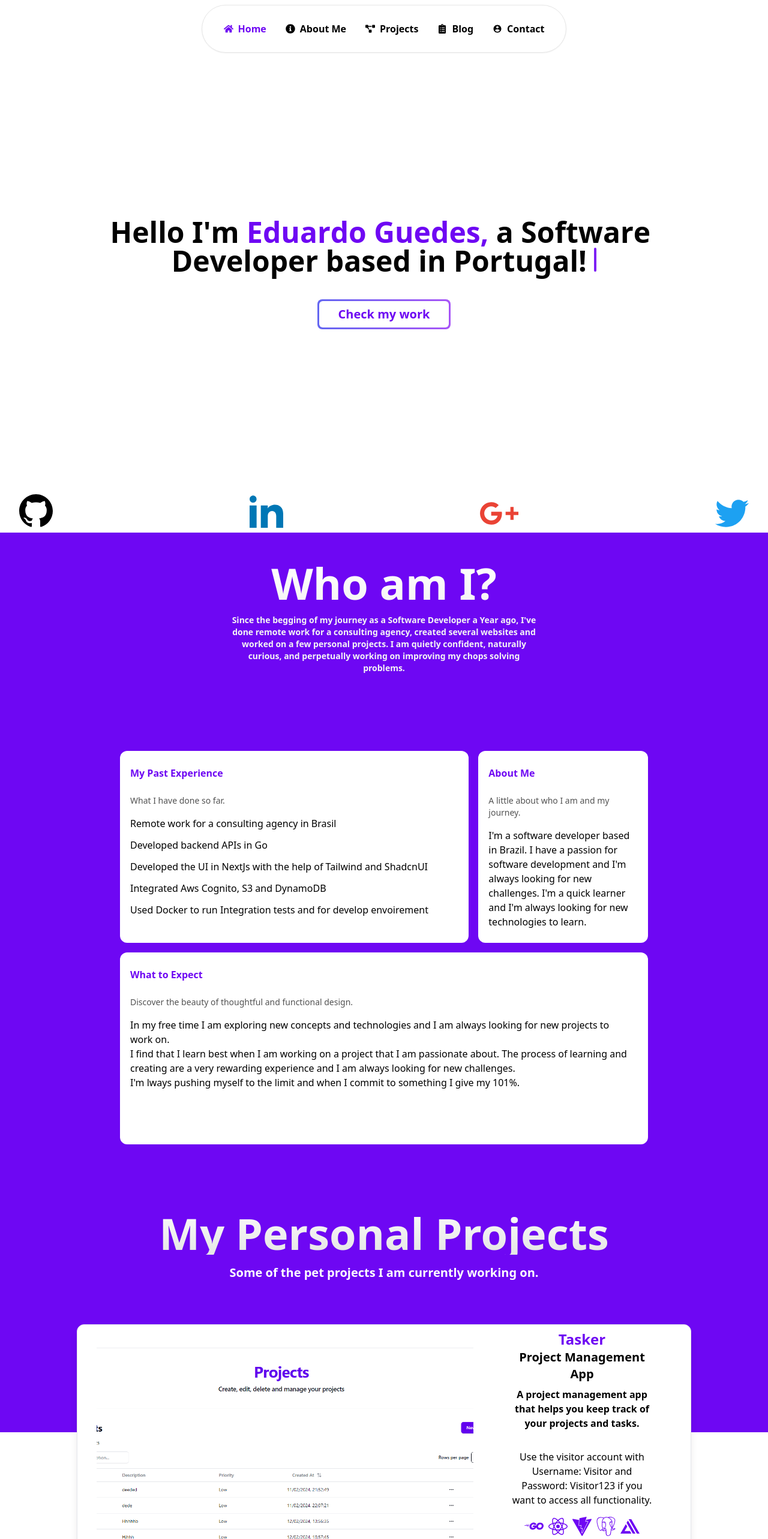
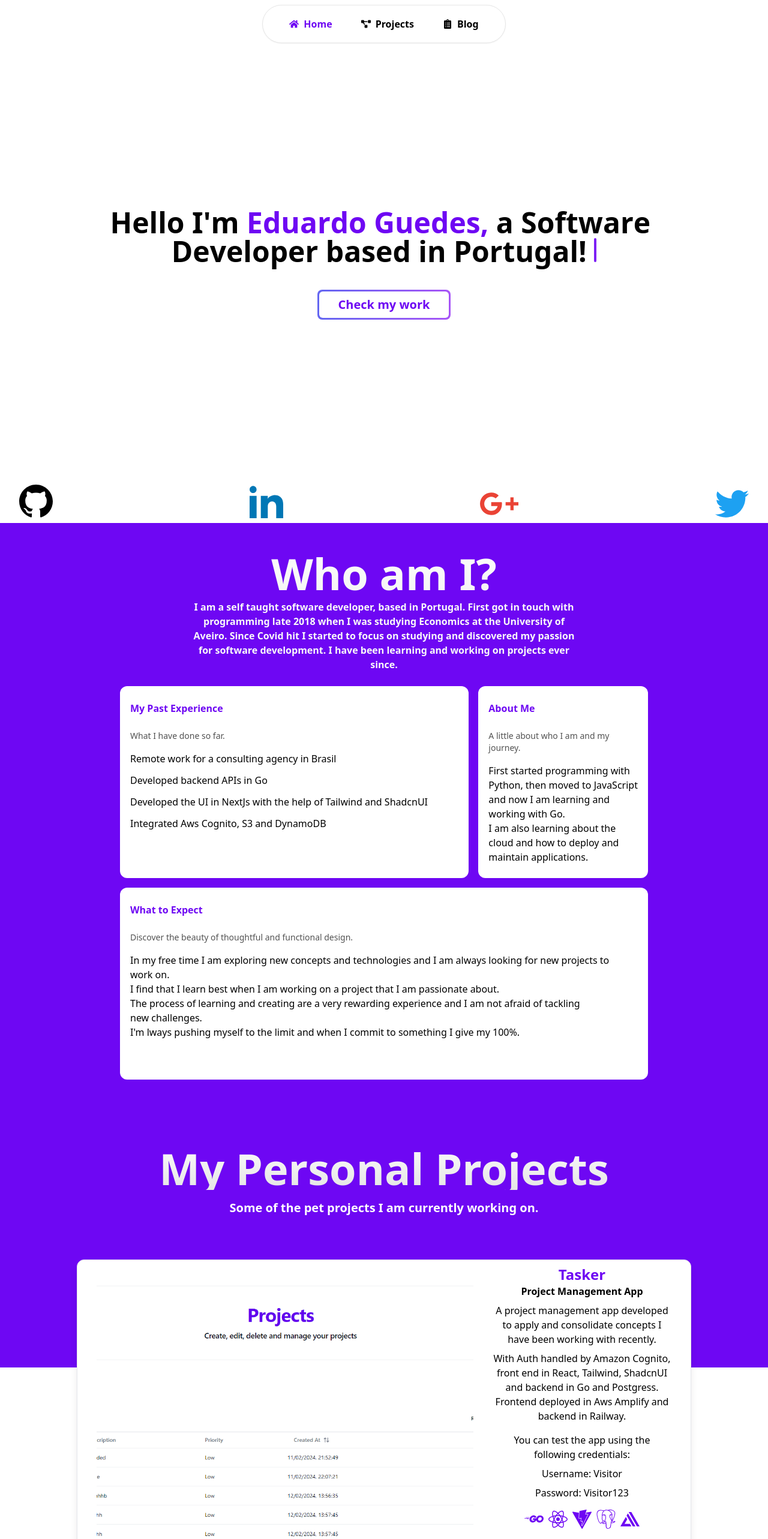
Before and after one commit to Desgue/portfolio, a React (Vite) app: page /home in a window 1280 px wide. Shown: the top 2566 px of the page at 60% size. Built offline with nearby package versions, Linux system fonts and the light colour scheme.

Commit message:
refactor: remove pages change home text

```diff
--- a/src/components/ContactForm.tsx
+++ b/src/components/ContactForm.tsx
@@ -41,7 +41,7 @@ const ContactForm = () => {
       })
   return (
     <Form {...form}>
-      <form onSubmit={form.handleSubmit(onSubmitHandler)} className="space-y-8">
+      <form onSubmit={form.handleSubmit(onSubmitHandler)} className="space-y-8 w-full">
         <FormField
           control={form.control}
           name="name"
@@ -85,7 +85,7 @@ const ContactForm = () => {
             </FormItem>
           )}
         />
-        <Button className="w-[420px] border-[#6E07F3]  text-[#6E07F3] font-medium  hover:bg-[#6E07F3] hover:text-white" variant="outline">Submit</Button>
+        <Button className="w-full border-[#6E07F3]  text-[#6E07F3] font-medium  hover:bg-[#6E07F3] hover:text-white" variant="outline">Submit</Button>
       </form>
     </Form>
   )
--- a/src/components/nav.tsx
+++ b/src/components/nav.tsx
@@ -1,8 +1,7 @@
 import React from 'react'
 import { NavLink} from "react-router-dom"
 import { CgMenuGridO } from "react-icons/cg";
-import { FaHome, FaInfoCircle, FaProjectDiagram, FaClipboardList } from "react-icons/fa";
-import { IoMdContact } from "react-icons/io";
+import { FaHome,  FaProjectDiagram, FaClipboardList } from "react-icons/fa";
 import {
   DropdownMenu,
   DropdownMenuContent,
@@ -23,7 +22,7 @@ export default Nav
 
 const LargeNav = () => {
   return (
-    <nav className='hidden lg:flex gap-8 justify-center h-20 w-1/2  mx-auto items-center border-neutral-200 border rounded-full shadow-sm bg-white'>
+    <nav className='hidden lg:flex gap-12 justify-center h-16 w-1/3  mx-auto items-center border-neutral-200 border rounded-full shadow-sm bg-white'>
     <NavLink
       to="/home"
       className={({ isActive, isPending }) =>
@@ -36,14 +35,6 @@ const LargeNav = () => {
       <FaHome/> Home
     </NavLink>
 
-    <NavLink to="/about" className={({ isActive, isPending }) =>
-        [
-          isActive ? "!text-[#6E07F3] " : "",
-          isPending ? "text-black " : "",
-        ].join(" text-base font-semibold  hover:text-[#6E07F3] flex gap-2 items-center ", )
-      }>
-       <FaInfoCircle /> About Me
-    </NavLink>
 
     <NavLink to="/projects" className={({ isActive, isPending }) =>
         [
@@ -63,14 +54,7 @@ const LargeNav = () => {
       <FaClipboardList /> Blog
     </NavLink>
 
-    <NavLink to="/contact" className={({ isActive, isPending }) =>
-        [
-          isActive ? "!text-[#6E07F3] " : "",
-          isPending ? "text-black " : "",
-        ].join(" text-base font-semibold  hover:text-[#6E07F3] flex gap-2 items-center ", )
-      }>
-        <IoMdContact /> Contact
-    </NavLink>
+
 
   </nav>
   )
@@ -99,17 +83,6 @@ const SmallNav = () => {
           </DropdownMenuItem>
 
           <DropdownMenuItem>
-            <NavLink to="/about" className={({ isActive, isPending }) =>
-                [
-                  isActive ? "!text-[#6E07F3] " : "",
-                  isPending ? "text-black " : "",
-                ].join(" text-base font-semibold  hover:text-[#6E07F3] flex gap-2 items-center ", )
-              }>
-               <FaInfoCircle /> About Me
-            </NavLink>
-          </DropdownMenuItem>
-
-          <DropdownMenuItem>
             <NavLink to="/projects" className={({ isActive, isPending }) =>
                 [
                   isActive ? "!text-[#6E07F3] " : "",
@@ -130,17 +103,6 @@ const SmallNav = () => {
               <FaClipboardList /> Blog
             </NavLink>
           </DropdownMenuItem>
-
-          <DropdownMenuItem>
-            <NavLink to="/contact" className={({ isActive, isPending }) =>
-                [
-                  isActive ? "!text-[#6E07F3] " : "",
-                  isPending ? "text-black " : "",
-                ].join(" text-base font-semibold  hover:text-[#6E07F3] flex gap-2 items-center ", )
-              }>
-                <IoMdContact /> Contact
-            </NavLink>
-          </DropdownMenuItem>
         </DropdownMenuContent>
       </DropdownMenu>
 
--- a/src/pages/about/About.tsx
+++ /dev/null
@@ -1,12 +0,0 @@
-import Nav from "@/components/nav"
-
-const About = () => {
-  return (
-    <>
-    <Nav />
-    <div>About</div>
-    </>
-  )
-}
-
-export default About
--- a/src/pages/contact/Contact.tsx
+++ /dev/null
@@ -1,11 +0,0 @@
-import Nav from "@/components/nav"
-const Contact = () => {
-  return (
-    <>
-    <Nav />
-    <div>Contact</div>
-    </>
-  )
-}
-
-export default Contact
--- a/src/pages/home/About.tsx
+++ b/src/pages/home/About.tsx
@@ -11,17 +11,16 @@ const Contacts = () => {
 
 <div className="h-full w-full bg-[#6E07F3] relative flex flex-col items-center justify-center antialiased">
       <div className="max-w-2xl mx-auto p-4">
-        <h1 className="relative z-10 text-lg md:text-7xl bg-clip-text text-transparent bg-gradient-to-b from-white to-neutral-100 text-center font-sans font-bold mt-8">
+        <h1 className="relative z-10 text-lg md:text-7xl bg-clip-text text-transparent bg-gradient-to-b from-white to-neutral-100 text-center font-sans font-bold pt-8">
           Who am I?
         </h1>
         <p></p>
-        <p className="text-neutral-100 font-semibold outline-8 max-w-lg mx-auto my-4 text-sm text-center relative z-10">
-        Since the begging of my journey as a Software Developer a Year ago, I've done remote work for a consulting
-        agency, created several websites and worked on a few personal projects.
-        I am quietly confident, naturally curious, and perpetually working on improving my chops solving problems.
+        <p className="text-neutral-50 font-bold outline-2  my-2 text-base text-center">
+          I am a self taught software developer, based in Portugal. First got in touch with programming late 2018 when I was studying Economics at the University of Aveiro.
+          Since Covid hit I started to focus on studying and discovered my passion for software development. I have been learning and working on projects ever since.
         </p>
       </div>
-      <BentoGrid className="max-w-4xl mx-auto md:auto-rows-[20rem] mt-24">
+      <BentoGrid className="max-w-4xl mx-auto md:auto-rows-[20rem] ">
       {items.map((item, i) => (
         <BentoGridItem
           key={i}
@@ -47,9 +46,9 @@ export default Contacts
   <div className="flex flex-1 w-full h-full min-h-[6rem] rounded-xl   dark:bg-dot-white/[0.2] bg-dot-black/[0.2] [mask-image:radial-gradient(ellipse_at_center,white,transparent)]  border border-transparent dark:border-white/[0.2] bg-neutral-100 dark:bg-black"></div>
 ); */
 const About = () => (
-  <div className="flex flex-1 w-full h-full min-h-[6rem] rounded-lg font-medium text-md text-pretty ">
-    I'm a software developer based in Brazil. I have a passion for software development and I'm always looking for new challenges.
-    I'm a quick learner and I'm always looking for new technologies to learn.
+  <div className="w-full h-full min-h-[6rem] rounded-lg font-medium text-md text-pretty ">
+      <p>First started programming with Python, then moved to JavaScript and now I am learning and working with Go. </p>
+      <p>I am also learning about the cloud and how to deploy and maintain applications.</p>
   </div>
 );
 
@@ -60,7 +59,6 @@ const PastExperience = () => (
       <li>Developed backend APIs in Go</li>
       <li>Developed the UI in NextJs with the help of Tailwind and ShadcnUI</li>
       <li>Integrated Aws Cognito, S3 and DynamoDB</li>
-      <li>Used Docker to run Integration tests and for develop envoirement </li>
     </ul>
   </div>
 );
@@ -70,9 +68,11 @@ const Expect = () => (
     <p>In my free time I am exploring new concepts and technologies and I am always looking for new projects to work on. </p>
     <p>
       I find that I learn best when I am working on a project that I am passionate about.
-      The process of learning and creating are a very rewarding experience and I am always looking for new challenges.
     </p>
-    <p>I'm lways pushing myself to the limit and when I commit to something I give my 101%.  </p>
+    <p>
+      The process of learning and creating are a very rewarding experience and I am not afraid of tackling new challenges.
+    </p>
+    <p>I'm lways pushing myself to the limit and when I commit to something I give my 100%.  </p>
 
 
   </div>
--- a/src/pages/home/Projects.tsx
+++ b/src/pages/home/Projects.tsx
@@ -27,12 +27,26 @@ const Projects = () => {
             <img loading="lazy" className="h-full w-full object-cover" src={tasker} alt="Tasker Landing Page" />
             </Link>
           </div>
-          <div className='lg:col-span-4 min-h-[360px] flex flex-col item-center text-center pt-2 container'>
-            <h1 className="text-xl font-bold"><span className='text-[#6E07F3] font-extrabold text-2xl'>Tasker</span><br/> Project Management App </h1>
-            <p className="text-md font-semibold pt-2 text-pretty">A project management app that helps you keep track of your projects and tasks.</p>
+          <div className='lg:col-span-4 min-h-[360px] flex flex-col item-center text-center pt-2 '>
+            <h1 className="text-md font-bold"><span className='text-[#6E07F3] font-extrabold text-2xl'>Tasker</span><br/> Project Management App </h1>
+            <p className="text-base font-medium pt-2">
+              A project management app developed to apply and consolidate concepts I have been working with recently.
+            </p>
+            <p className="text-base font-medium pt-2">
+              With Auth handled by Amazon Cognito, front end in React, Tailwind, ShadcnUI and backend in Go and Postgress.
+              Frontend deployed in Aws Amplify and backend in Railway.
+            </p>
 
-            <p className="text-base font-medium    pt-8 text-pretty  ">Use the visitor account with Username: Visitor and Password: Visitor123 if you want to access all functionality.</p>
-            {/* <p className="text-base font-medium pt-2 text-pretty">This project was made using Vite + React, Aws Cognito, Go and PostgresSql.</p> */}
+            <p className="text-base font-medium pt-4   ">
+              You can test the app using the following credentials:
+            </p>
+            <p className="text-base font-medium pt-2  ">
+              Username: Visitor
+            </p>
+            <p className="text-md font-medium pt-2">
+              Password: Visitor123
+            </p>
+
             <div className='flex justify-center items-center gap-2 py-4'>
               <TooltipProvider>
                 <Tooltip>
@@ -100,10 +114,10 @@ const Projects = () => {
 
             </div>
             <Link to="https://production.d3ozduy4s4mqlc.amplifyapp.com/" target="_blank" rel="noopener noreferrer">
-              <Button className="mt-4 w-full border-[#6E07F3]  text-[#6E07F3] font-medium  hover:bg-[#6E07F3] hover:text-white" variant="outline">View Project</Button>
+              <Button className="mt-4 w-2/3 border-[#6E07F3]  text-[#6E07F3] font-medium  hover:bg-[#6E07F3] hover:text-white" variant="outline">View Project</Button>
             </Link>
             <Link to="https://github.com/Desgue/Tasker" target="_blank" rel="noopener noreferrer">
-              <Button className="mt-4 w-full border-[#6E07F3]  text-[#6E07F3] font-medium  hover:bg-[#6E07F3] hover:text-white" variant="outline">View Repository</Button>
+              <Button className="mt-4 w-2/3 border-[#6E07F3]  text-[#6E07F3] font-medium  hover:bg-[#6E07F3] hover:text-white" variant="outline">View Repository</Button>
             </Link>
           </div>
 
@@ -114,9 +128,9 @@ const Projects = () => {
             </Link>
           </div>
 
-          <div className='order-2 lg:order-1 lg:col-span-4 min-h-[360px] flex flex-col item-center text-center pt-2 pb-4 container'>
+          <div className='order-2 lg:order-1 lg:col-span-4 min-h-[360px] flex flex-col item-center text-center pt-2 pb-4 '>
             <h1 className="text-[#6E07F3] font-extrabold text-2xl"> Wave Shooter </h1>
-            <p className="text-md font-semibold pt-2 text-pretty">A wave shooter style game in 2D</p>
+            <p className="text-md font-bold pt-2 text-pretty">A wave shooter style game in 2D</p>
 
             <p className="text-base font-medium pt-8 text-pretty ">This project is still under development and its still my second attempt in 2d game development in Python, I can say it have been a challange and a thrill to delve into the world of vector math and OOP.</p>
             {/* <p className="text-base font-medium pt-2 text-pretty">Made with Python and Pygame-Ce.</p> */}
@@ -136,10 +150,10 @@ const Projects = () => {
 
             </div>
             <Link to="/projects/shooter">
-              <Button className="mt-4 w-full border-[#6E07F3]  text-[#6E07F3] font-medium  hover:bg-[#6E07F3] hover:text-white" variant="outline">View Project</Button>
+              <Button className="mt-4 w-2/3 border-[#6E07F3]  text-[#6E07F3] font-medium  hover:bg-[#6E07F3] hover:text-white" variant="outline">View Project</Button>
             </Link>
             <Link to="https://github.com/Desgue/wave-shooter" target="_blank" rel="noopener noreferrer">
-              <Button className="mt-4 w-full border-[#6E07F3]  text-[#6E07F3] font-medium  hover:bg-[#6E07F3] hover:text-white" variant="outline">View Repository</Button>
+              <Button className="mt-4 w-2/3 border-[#6E07F3]  text-[#6E07F3] font-medium  hover:bg-[#6E07F3] hover:text-white" variant="outline">View Repository</Button>
             </Link>
           </div>
 
```
Also changed, not shown: src/main.tsx (+2 -5 lines), src/pages/projects/Projects.tsx (renamed from src/pages/blog/projects/Projects.tsx).
